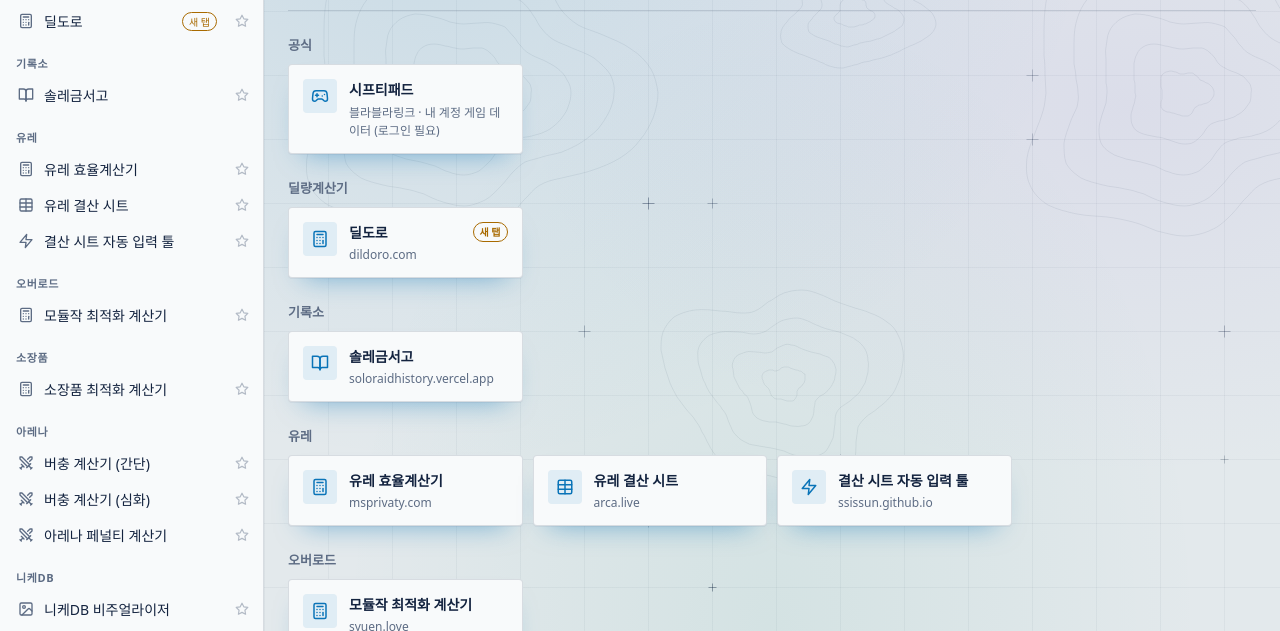
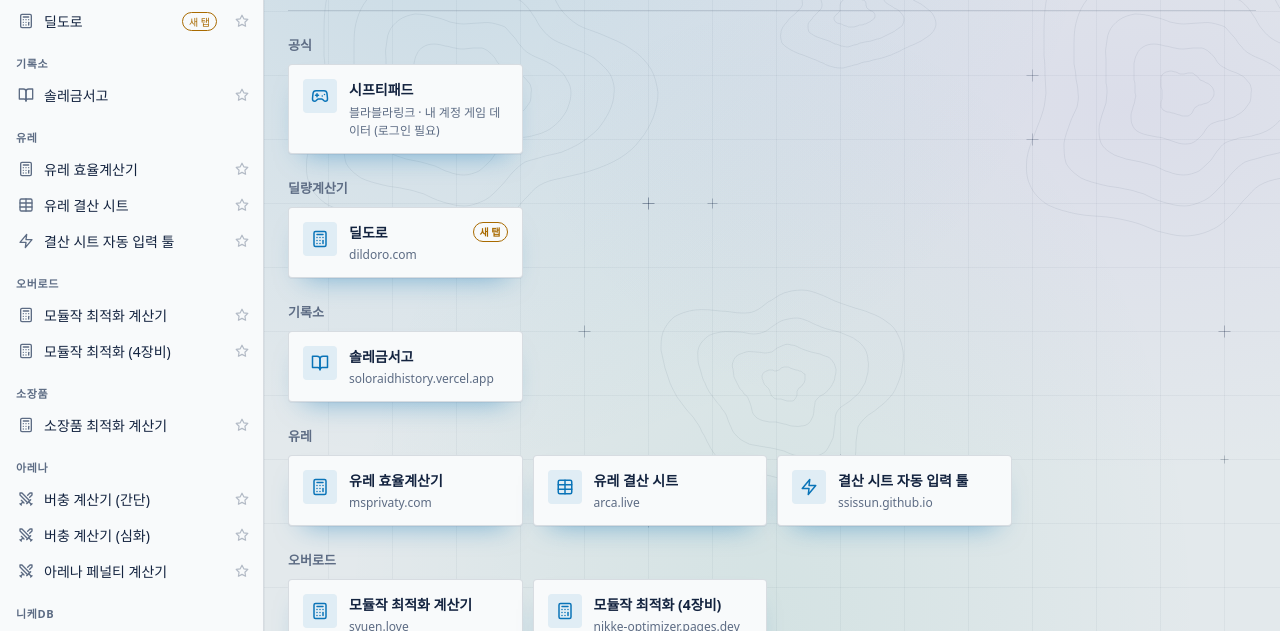
Before and after one commit to ssissun/nikke-portal, a plain HTML site: page index.html in a window 1280 px wide. Shown: the part 169-800 px from the top of the page. Drawn offline with Linux system fonts and the light colour scheme; a web font is replaced by a local one.

Commit message:
Add four-equipment overload optimizer

```diff
--- a/index.html
+++ b/index.html
@@ -620,6 +620,7 @@
     ]},
     { name: "오버로드", items: [
       { id: "module-opt", name: "모듈작 최적화 계산기", short: "모듈작", icon: "calculator", url: "https://syuen.love/" },
+      { id: "module-opt-four", name: "모듈작 최적화 (4장비)", short: "4장비작", icon: "calculator", url: "https://nikke-optimizer.pages.dev/" },
     ]},
     { name: "소장품", items: [
       { id: "doll-opt", name: "소장품 최적화 계산기", short: "소장품", icon: "calculator", url: "https://syuen.love/doll/" },
```
